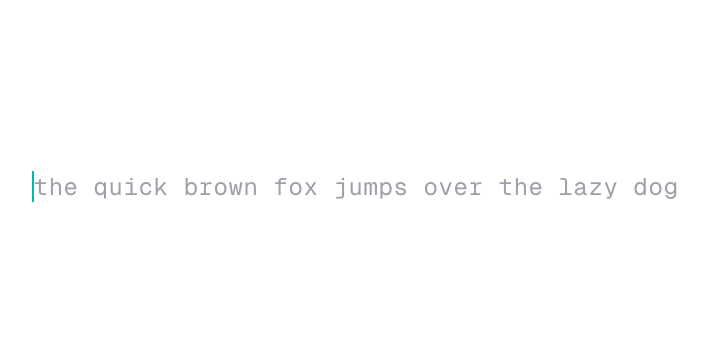
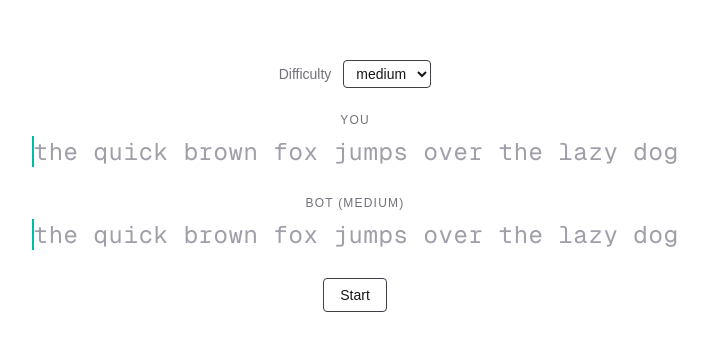
Before and after one commit to JoshuaFoate/text-racers, a Next.js app in the folder apps/web/: page / in a window 1280 px wide. Shown: the part 214-564 px from the top of the page, without its empty margins (285-993 px from the left). Built offline with nearby package versions, Linux system fonts and the light colour scheme.

Commit message:
Initial iteration of the bot mode. Includes difficulty settings, eraser and win/lose

```diff
--- /dev/null
+++ b/apps/web/src/components/Race.tsx
@@ -0,0 +1,159 @@
+"use client";
+
+import { characterStates, type BotDifficulty, type CharState, type RoundState } from "game-core";
+import { useEffect, useRef, useState } from "react";
+import { useRace } from "@/hooks/useRace";
+
+const STATE_CLASS: Record<CharState, string> = {
+  untyped: "text-zinc-400 dark:text-zinc-600",
+  correct: "text-foreground",
+  error: "text-red-500",
+};
+
+const ERASED_CLASS = "text-zinc-600 dark:text-zinc-700 line-through decoration-red-500/70";
+
+const COUNTDOWN_START = 3;
+
+type Phase = "idle" | "countdown" | "racing";
+
+function outcomeMessage(you: RoundState, botRound: RoundState): string {
+  if (you.status === "won") return "You finished first!";
+  if (botRound.status === "won") return "Bot finished first — you lost.";
+  if (you.status === "lost") return "Erased! You lost.";
+  if (botRound.status === "lost") return "Bot got erased — you won!";
+  return "";
+}
+
+function PassageLine({
+  passage,
+  typed,
+  erasedCount = 0,
+}: {
+  passage: string;
+  typed: string;
+  erasedCount?: number;
+}) {
+  const states = characterStates(passage, typed);
+  return (
+    <p className="max-w-2xl font-mono text-2xl leading-relaxed tracking-wide">
+      {passage.split("").map((char, i) => {
+        const state = states[i];
+        const displayChar = state === "error" && char === " " && typed[i] !== " " ? typed[i] : char;
+        return (
+          <span
+            key={i}
+            className={`${i < erasedCount ? ERASED_CLASS : STATE_CLASS[state]} ${
+              i === typed.length ? "border-l-2 border-teal-500" : ""
+            }`}
+          >
+            {displayChar}
+          </span>
+        );
+      })}
+    </p>
+  );
+}
+
+export function Race({ passage, difficulty }: { passage: string; difficulty: BotDifficulty }) {
+  const [phase, setPhase] = useState<Phase>("idle");
+  const [countdown, setCountdown] = useState(COUNTDOWN_START);
+  const [typed, setTyped] = useState("");
+  const inputRef = useRef<HTMLInputElement>(null);
+  const {
+    youRound,
+    botRound,
+    bot,
+    status,
+    setTyped: setRaceTyped,
+    restart,
+  } = useRace(passage, difficulty, phase === "racing");
+
+  useEffect(() => {
+    if (phase === "racing") inputRef.current?.focus();
+  }, [phase]);
+
+  useEffect(() => {
+    if (phase !== "countdown") return;
+
+    const timer = setTimeout(() => {
+      if (countdown <= 1) {
+        setPhase("racing");
+      } else {
+        setCountdown(countdown - 1);
+      }
+    }, 1000);
+
+    return () => clearTimeout(timer);
+  }, [phase, countdown]);
+
+  function handleStart() {
+    setCountdown(COUNTDOWN_START);
+    setPhase("countdown");
+  }
+
+  function handleChange(value: string) {
+    if (status !== "in-progress") return;
+    setTyped(value);
+    setRaceTyped(value);
+  }
+
+  function handleTryAgain() {
+    restart();
+    setTyped("");
+    setPhase("idle");
+  }
+
+  return (
+    <div
+      className="flex flex-col items-center gap-6"
+      onClick={() => phase === "racing" && inputRef.current?.focus()}
+    >
+      <div className="flex flex-col items-center gap-1">
+        <span className="text-xs uppercase tracking-widest text-zinc-500">You</span>
+        <PassageLine passage={passage} typed={typed} erasedCount={Math.floor(youRound.eraseIndex)} />
+      </div>
+
+      <div className="flex flex-col items-center gap-1">
+        <span className="text-xs uppercase tracking-widest text-zinc-500">Bot ({difficulty})</span>
+        <PassageLine passage={passage} typed={bot.typed} erasedCount={Math.floor(botRound.eraseIndex)} />
+      </div>
+
+      {phase === "idle" && (
+        <button
+          onClick={handleStart}
+          className="rounded border border-zinc-700 px-4 py-1.5 text-sm text-foreground"
+        >
+          Start
+        </button>
+      )}
+
+      {phase === "countdown" && <p className="text-4xl text-teal-500">{countdown}</p>}
+
+      {phase === "racing" && status !== "in-progress" && (
+        <div className="flex flex-col items-center gap-3">
+          <p className={status === "won" ? "text-teal-500" : "text-red-500"}>
+            {outcomeMessage(youRound, botRound)}
+          </p>
+          <button
+            onClick={handleTryAgain}
+            className="rounded border border-zinc-700 px-3 py-1 text-sm text-foreground"
+          >
+            Try again
+          </button>
+        </div>
+      )}
+
+      <input
+        ref={inputRef}
+        value={typed}
+        onChange={(e) => handleChange(e.target.value)}
+        disabled={phase !== "racing" || status !== "in-progress"}
+        className="sr-only"
+        autoComplete="off"
+        autoCapitalize="off"
+        autoCorrect="off"
+        spellCheck={false}
+      />
+    </div>
+  );
+}
--- a/apps/web/src/components/TypingRace.tsx
+++ b/apps/web/src/components/TypingRace.tsx
@@ -1,53 +1,34 @@
 "use client";
 
-import { characterStates, type CharState } from "game-core";
-import { useEffect, useRef, useState } from "react";
+import { type BotDifficulty } from "game-core";
+import { useState } from "react";
+import { Race } from "./Race";
 
 const PASSAGE = "the quick brown fox jumps over the lazy dog";
 
-const STATE_CLASS: Record<CharState, string> = {
-  untyped: "text-zinc-400 dark:text-zinc-600",
-  correct: "text-foreground",
-  error: "text-red-500",
-};
+const DIFFICULTIES: BotDifficulty[] = ["easy", "medium", "hard", "expert"];
 
 export function TypingRace() {
-  const [typed, setTyped] = useState("");
-  const inputRef = useRef<HTMLInputElement>(null);
-
-  useEffect(() => {
-    inputRef.current?.focus();
-  }, []);
-
-  const states = characterStates(PASSAGE, typed);
+  const [difficulty, setDifficulty] = useState<BotDifficulty>("medium");
 
   return (
-    <div
-      className="flex flex-1 flex-col items-center justify-center gap-6 px-6"
-      onClick={() => inputRef.current?.focus()}
-    >
-      <p className="max-w-2xl font-mono text-2xl leading-relaxed tracking-wide">
-        {PASSAGE.split("").map((char, i) => (
-          <span
-            key={i}
-            className={`${STATE_CLASS[states[i]]} ${
-              i === typed.length ? "border-l-2 border-teal-500" : ""
-            }`}
-          >
-            {char}
-          </span>
-        ))}
-      </p>
-      <input
-        ref={inputRef}
-        value={typed}
-        onChange={(e) => setTyped(e.target.value)}
-        className="sr-only"
-        autoComplete="off"
-        autoCapitalize="off"
-        autoCorrect="off"
-        spellCheck={false}
-      />
+    <div className="flex flex-1 flex-col items-center justify-center gap-6 px-6">
+      <div className="flex items-center gap-3 text-sm text-zinc-500">
+        <label htmlFor="difficulty">Difficulty</label>
+        <select
+          id="difficulty"
+          value={difficulty}
+          onChange={(e) => setDifficulty(e.target.value as BotDifficulty)}
+          className="rounded border border-zinc-700 bg-transparent px-2 py-1 text-foreground"
+        >
+          {DIFFICULTIES.map((d) => (
+            <option key={d} value={d}>
+              {d}
+            </option>
+          ))}
+        </select>
+      </div>
+      <Race key={difficulty} passage={PASSAGE} difficulty={difficulty} />
     </div>
   );
 }
--- /dev/null
+++ b/apps/web/src/hooks/useRace.ts
@@ -0,0 +1,93 @@
+"use client";
+
+import {
+  BOT_WPM,
+  computeLiveWpm,
+  createBotState,
+  createRoundState,
+  resolveRaceStatus,
+  stepBot,
+  stepRound,
+  type BotDifficulty,
+  type BotState,
+  type ProgressSample,
+  type RoundState,
+} from "game-core";
+import { useCallback, useEffect, useRef, useState } from "react";
+
+const WPM_WINDOW_MS = 5000;
+
+type RaceState = {
+  you: RoundState;
+  botRound: RoundState;
+  bot: BotState;
+};
+
+function createRaceState(passage: string, difficulty: BotDifficulty): RaceState {
+  return {
+    you: createRoundState(passage),
+    botRound: createRoundState(passage),
+    bot: createBotState(difficulty),
+  };
+}
+
+export function useRace(passage: string, difficulty: BotDifficulty, started: boolean) {
+  const [state, setState] = useState<RaceState>(() => createRaceState(passage, difficulty));
+  const typedRef = useRef("");
+  const lastTsRef = useRef<number | null>(null);
+  const samplesRef = useRef<ProgressSample[]>([]);
+
+  const restart = useCallback(() => {
+    setState(createRaceState(passage, difficulty));
+    typedRef.current = "";
+    lastTsRef.current = null;
+    samplesRef.current = [];
+  }, [passage, difficulty]);
+
+  useEffect(() => {
+    if (!started) return;
+
+    let rafId: number;
+
+    function tick(ts: number) {
+      if (lastTsRef.current === null) lastTsRef.current = ts;
+      const dtMs = ts - lastTsRef.current;
+      lastTsRef.current = ts;
+
+      setState((prev) => {
+        if (resolveRaceStatus(prev.you, prev.botRound) !== "in-progress") return prev;
+
+        const you = stepRound(prev.you, {
+          typed: typedRef.current,
+          opponentWpm: BOT_WPM[difficulty],
+          dtMs,
+        });
+
+        samplesRef.current.push({ cursorIndex: you.cursorIndex, t: ts });
+        const humanWpm = computeLiveWpm(samplesRef.current, ts, WPM_WINDOW_MS);
+
+        const bot = stepBot(prev.bot, passage, difficulty, dtMs);
+        const botRound = stepRound(prev.botRound, {
+          typed: bot.typed,
+          opponentWpm: humanWpm,
+          dtMs,
+        });
+
+        return { you, botRound, bot };
+      });
+
+      rafId = requestAnimationFrame(tick);
+    }
+
+    rafId = requestAnimationFrame(tick);
+    return () => cancelAnimationFrame(rafId);
+  }, [passage, difficulty, started]);
+
+  const setTyped = useCallback((value: string) => {
+    typedRef.current = value;
+  }, []);
+
+  const status = resolveRaceStatus(state.you, state.botRound);
+
+  return { youRound: state.you, botRound: state.botRound, bot: state.bot, status, setTyped, restart };
+}
--- a/packages/game-core/src/index.ts
+++ b/packages/game-core/src/index.ts
@@ -5,6 +5,7 @@ export { eraseRatePerSecond, hasGraceElapsed, tickEraseIndex } from "./erase.js"
 export {
   createRoundState,
   stepRound,
+  resolveRaceStatus,
   type RoundState,
   type RoundStatus,
   type RoundInput,
--- a/packages/game-core/src/round.ts
+++ b/packages/game-core/src/round.ts
@@ -41,7 +41,7 @@ export function stepRound(state: RoundState, input: RoundInput): RoundState {
   let status: RoundStatus = "in-progress";
   if (cursorIndex >= state.passage.length) {
     status = "won";
-  } else if (eraseIndex >= cursorIndex) {
+  } else if (eraseIndex > 0 && eraseIndex >= cursorIndex) {
     status = "lost";
   }
 
@@ -54,3 +54,11 @@ export function stepRound(state: RoundState, input: RoundInput): RoundState {
     status,
   };
 }
+
+export function resolveRaceStatus(you: RoundState, opponent: RoundState): RoundStatus {
+  if (you.status === "won") return "won";
+  if (opponent.status === "won") return "lost";
+  if (you.status === "lost") return "lost";
+  if (opponent.status === "lost") return "won";
+  return "in-progress";
+}
```
Also changed, not shown: 1 other file (tests, documents, lock files or other folders).
